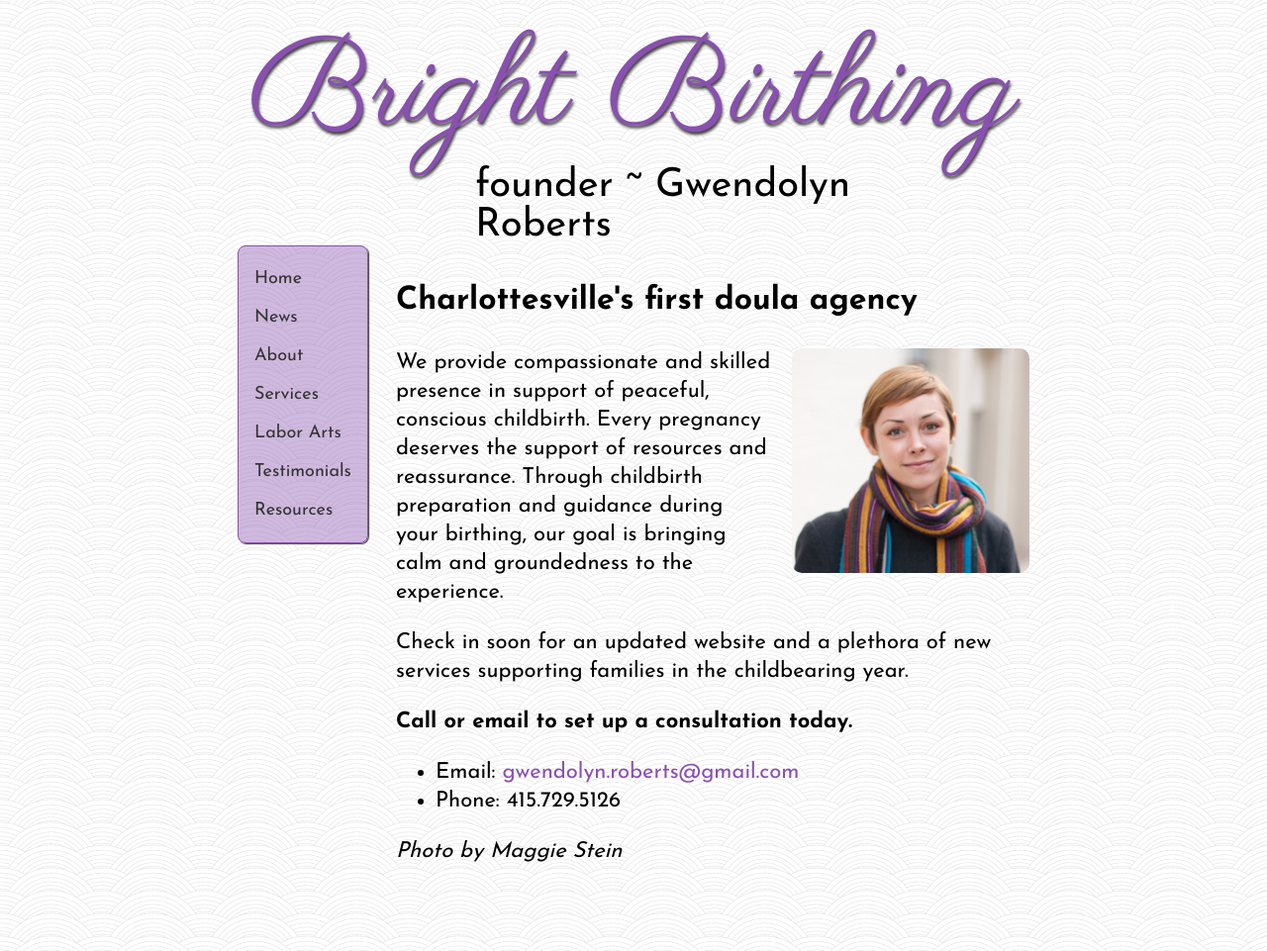
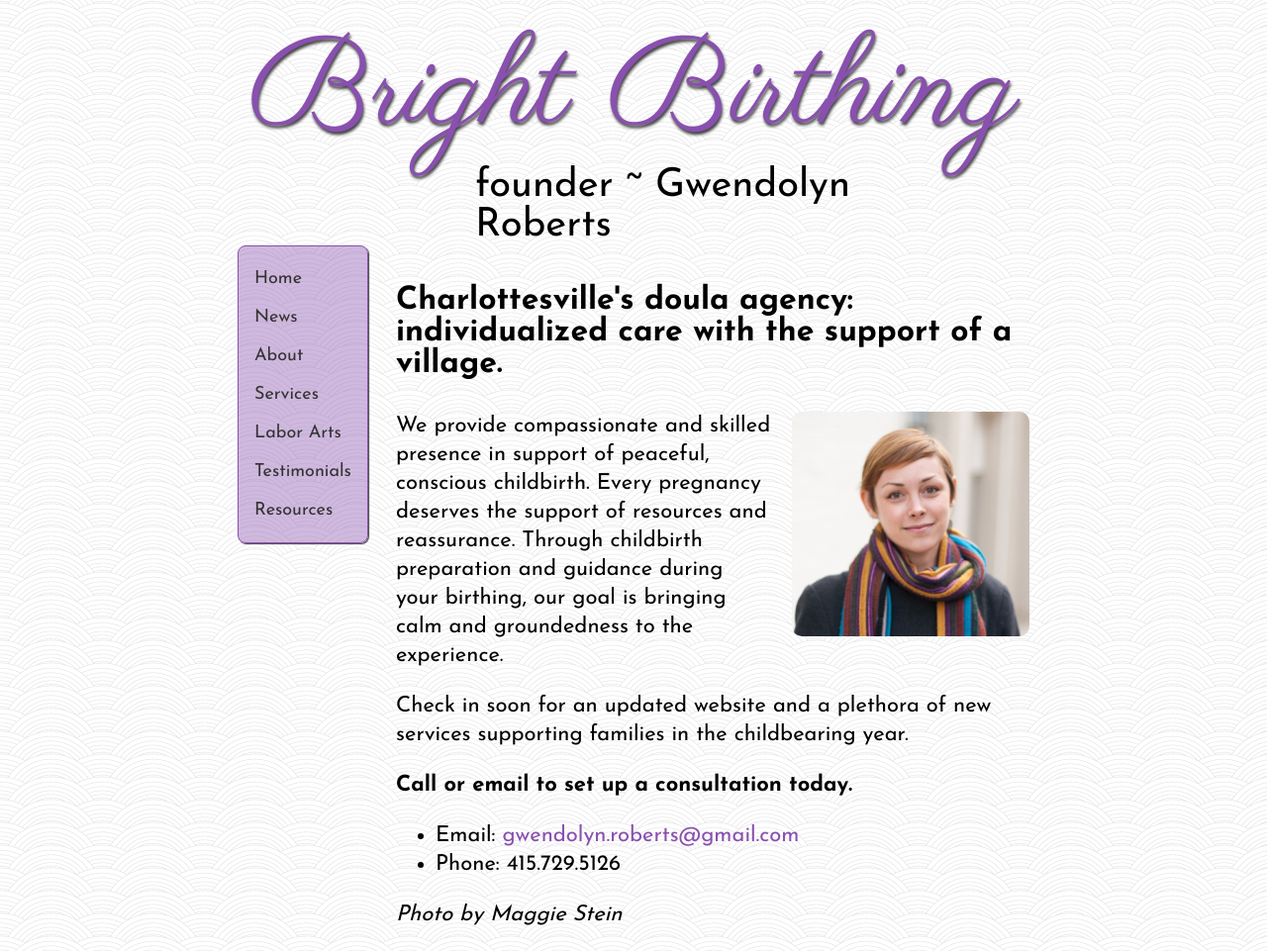
Before and after one commit to austinmbrown/bright-birthing, a Jekyll site: the page built from index.html, in a window 1280 px wide. Shown: the whole page at 99% size. Built offline with Jekyll 4.4.1, drawn with Linux system fonts in a browser that asks for light colours; nearby versions of some CDN libraries; Markdown is read by kramdown in place of the engine named in the settings.

Commit message:
new tagline

```diff
--- a/index.html
+++ b/index.html
@@ -4,7 +4,7 @@ title: Home
 ---
 
 <h2>founder ~ Gwendolyn Roberts</h2>
-<h3>Charlottesville's first doula agency</h3>
+<h3>Charlottesville's doula agency: individualized care with the support of a village.</h3>
 <img id="headshot" src="img/gwen2.jpg" alt="Gwendolyn Roberts, Doula"/>
 <p>We provide compassionate and skilled presence in support of peaceful, conscious childbirth. Every pregnancy deserves the support of resources and reassurance. Through childbirth preparation and guidance during your birthing, our goal is bringing calm and groundedness to the experience.</p>
 
```
